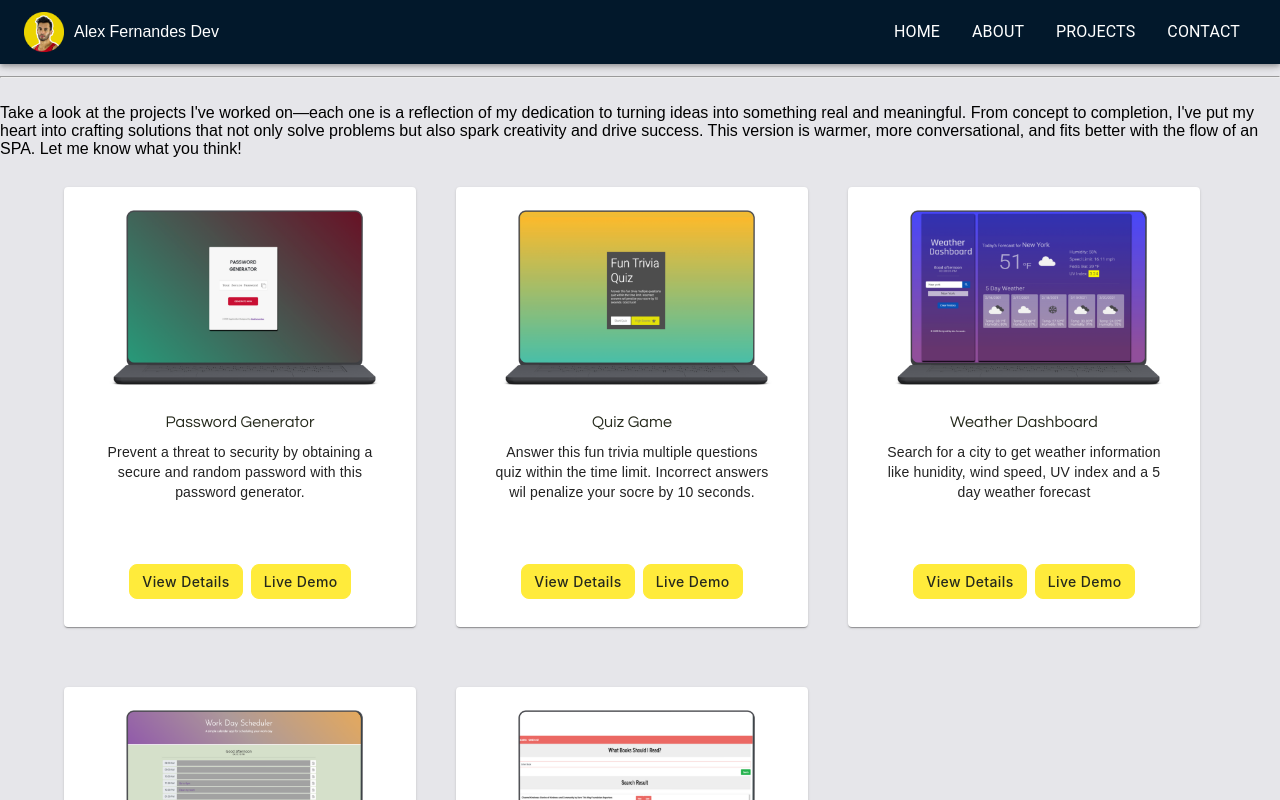
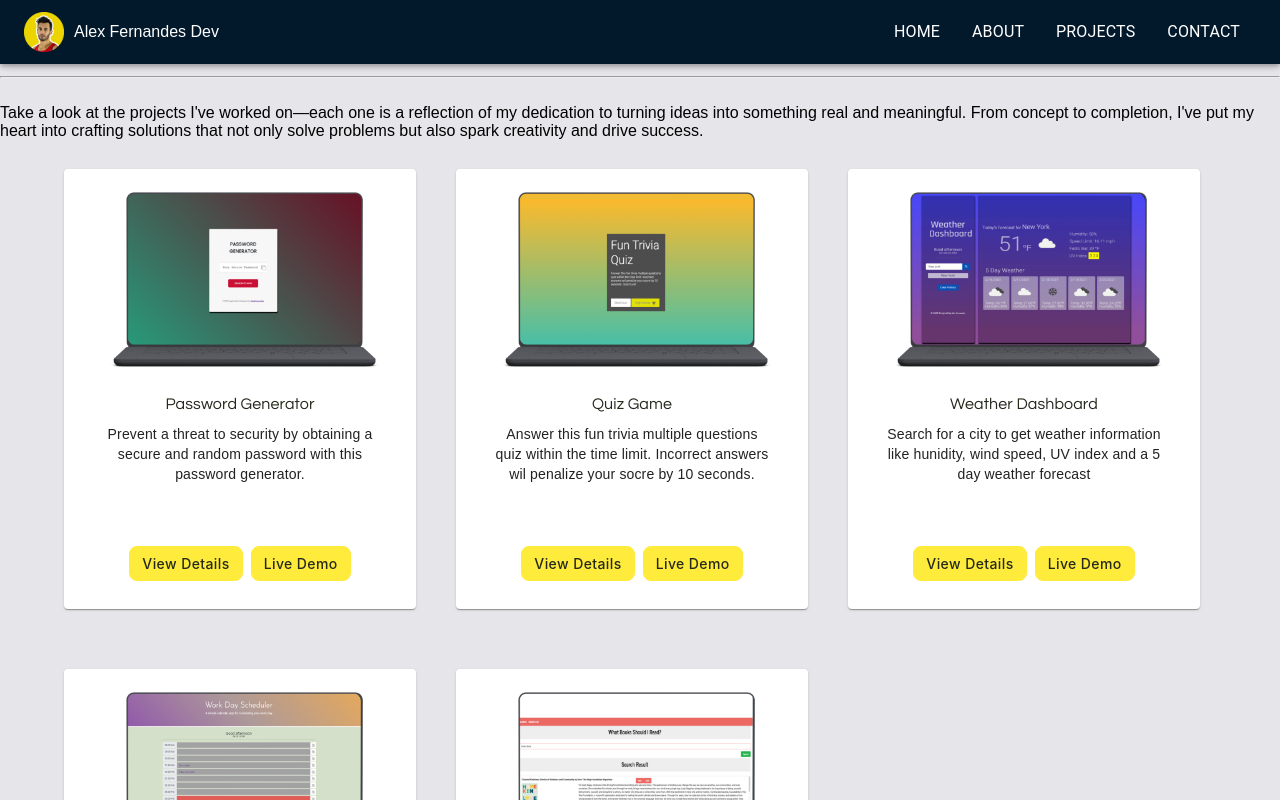
Before and after one commit to aafernands/alex_portifolio, a React (Create React App) app: page /portfolio in a window 1280 px wide. Shown: the top 800 px of the page. Built offline with nearby package versions, Linux system fonts and the light colour scheme; a web font is replaced by a local one.

Commit message:
updates general

```diff
--- a/src/pages/Portfolio.js
+++ b/src/pages/Portfolio.js
@@ -27,8 +27,7 @@ function Portfolio() {
         my dedication to turning ideas into something real and meaningful. From
         concept to completion, I've put my heart into crafting solutions that
         not only solve problems but also spark creativity and drive success.
-        This version is warmer, more conversational, and fits better with the
-        flow of an SPA. Let me know what you think!
+
       </Typography>
       <Projects />
     </Grid>
```
Also changed, not shown: 7 other files (tests, documents, lock files or other folders).
